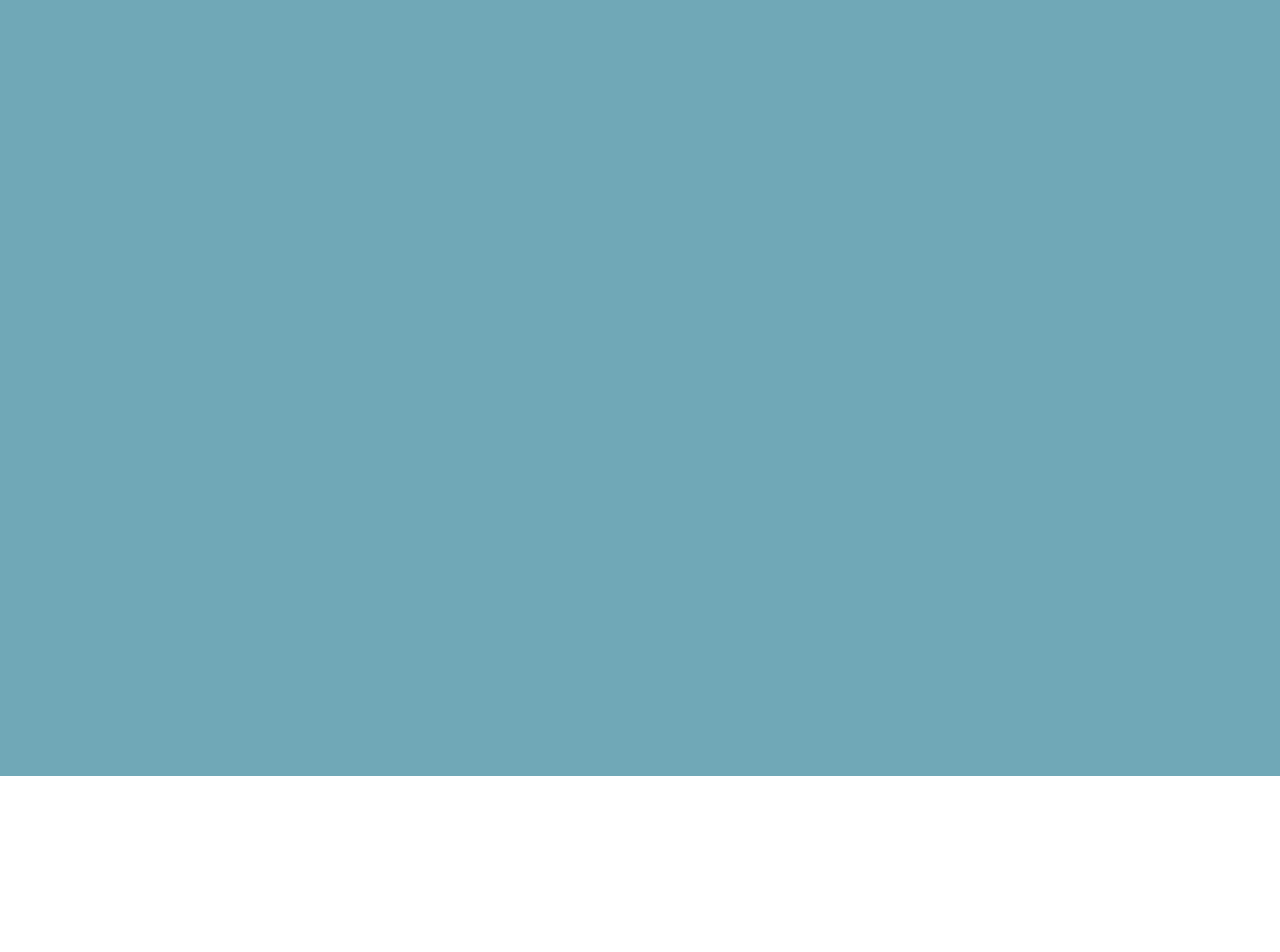
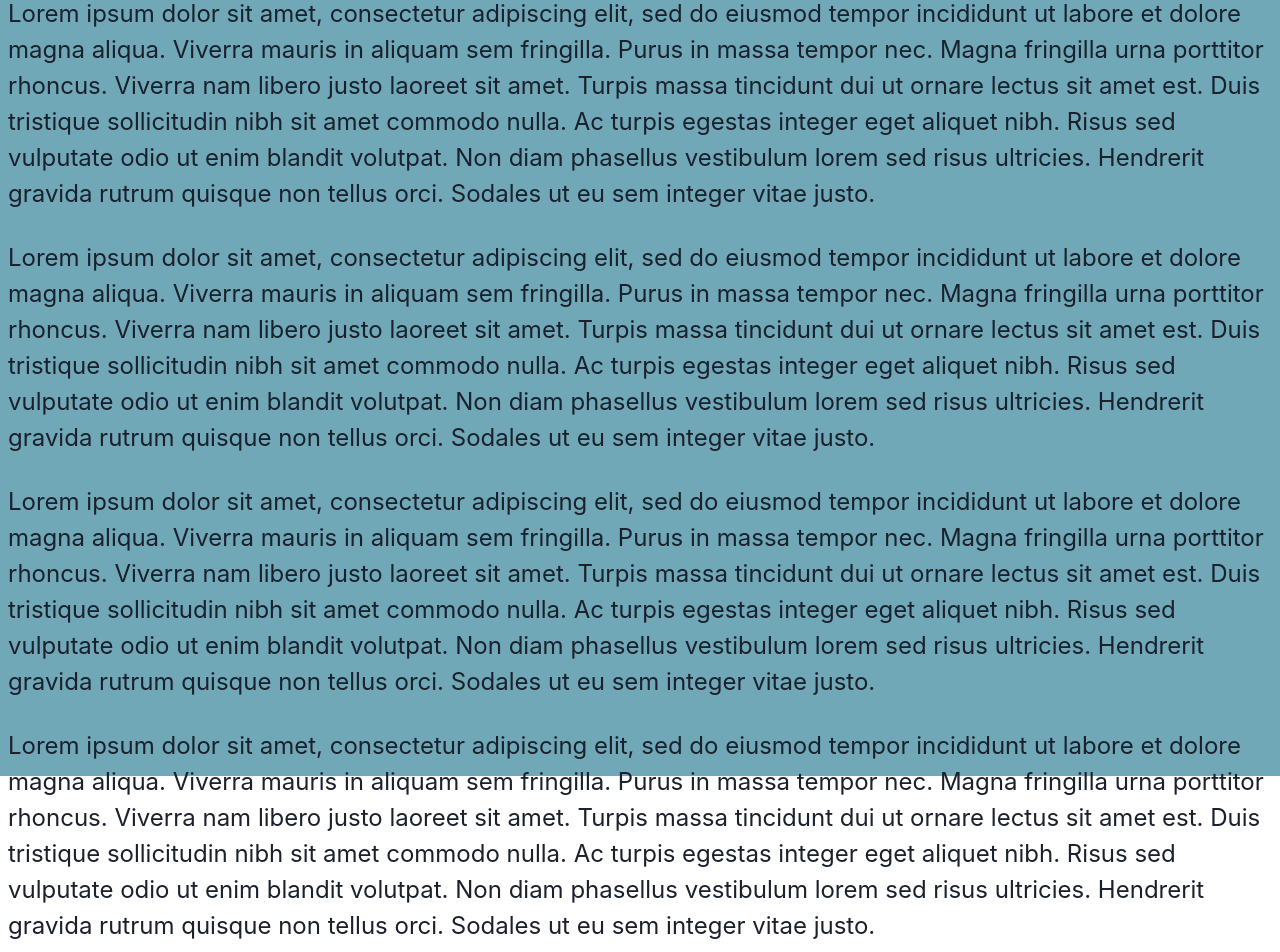
Before and after one commit to EECE-Capstone-ExpLoRa/ExpLoRa-Dashboard, a React (Create React App) app in the folder frontend/: page / in a window 1280 px wide. Shown: the part 108-1060 px from the top of the page. Before the commit the page ends 884 px from the top, so only its background shows below. Built offline with nearby package versions, Linux system fonts and the light colour scheme; no server answers.

Commit message:
placeholder text for home screen

```diff
--- a/frontend/src/App.tsx
+++ b/frontend/src/App.tsx
@@ -7,6 +7,7 @@ import LogIn from './components/LogIn';
 import Register from './components/Register';
 import theme from './utils/theme';
 import NoMatch from './components/NoMatch';
+import NavBar from './components/NavBar';
 
 function App() {
   return (
@@ -19,6 +20,7 @@ function App() {
         height: '100vh'
       }}> */}
         <Router>
+        <NavBar/>
           <Routes>
             <Route path="/" element={<Home />} />
             <Route path="/register" element={<Register />} />
--- a/frontend/src/components/Home.tsx
+++ b/frontend/src/components/Home.tsx
@@ -1,29 +1,44 @@
-import { Flex } from "@chakra-ui/react";
+import { Box, Flex } from "@chakra-ui/react";
 import React from "react";
 // importing Link from react-router-dom to navigate to
 // different end points.
-import NavBar from "./NavBar";
 
 const Home = () => {
   return (
-    <div>
-      <NavBar/>
-
-      <Flex direction='column' align='center' justify='center' backgroundColor='test2.100' h='100vh'>
-        {/* <UnorderedList>
-          <ListItem>
-            <Link to="/">Home</Link>
-          </ListItem>
-          <ListItem>
-            <Link to="/signin">Sign In</Link>
-          </ListItem>
-          <ListItem>
-            <Link to="/register">Register</Link>
-          </ListItem>
-        </UnorderedList>
-        <Outlet/> */}
+      <Flex direction='column' align='center' justify='flex-start' backgroundColor='test2.100' h='100vh'>
+        <Box marginTop='12px' fontSize='2xl' padding='8px'>
+          Lorem ipsum dolor sit amet, consectetur adipiscing elit, sed do eiusmod tempor incididunt ut labore et dolore magna aliqua.
+          Viverra mauris in aliquam sem fringilla. Purus in massa tempor nec. Magna fringilla urna porttitor rhoncus.
+          Viverra nam libero justo laoreet sit amet. Turpis massa tincidunt dui ut ornare lectus sit amet est.
+          Duis tristique sollicitudin nibh sit amet commodo nulla. Ac turpis egestas integer eget aliquet nibh.
+          Risus sed vulputate odio ut enim blandit volutpat. Non diam phasellus vestibulum lorem sed risus ultricies.
+          Hendrerit gravida rutrum quisque non tellus orci. Sodales ut eu sem integer vitae justo.
+        </Box>
+        <Box marginTop='12px' fontSize='2xl' padding='8px'>
+          Lorem ipsum dolor sit amet, consectetur adipiscing elit, sed do eiusmod tempor incididunt ut labore et dolore magna aliqua.
+          Viverra mauris in aliquam sem fringilla. Purus in massa tempor nec. Magna fringilla urna porttitor rhoncus.
+          Viverra nam libero justo laoreet sit amet. Turpis massa tincidunt dui ut ornare lectus sit amet est.
+          Duis tristique sollicitudin nibh sit amet commodo nulla. Ac turpis egestas integer eget aliquet nibh.
+          Risus sed vulputate odio ut enim blandit volutpat. Non diam phasellus vestibulum lorem sed risus ultricies.
+          Hendrerit gravida rutrum quisque non tellus orci. Sodales ut eu sem integer vitae justo.
+        </Box>
+        <Box marginTop='12px' fontSize='2xl' padding='8px'>
+          Lorem ipsum dolor sit amet, consectetur adipiscing elit, sed do eiusmod tempor incididunt ut labore et dolore magna aliqua.
+          Viverra mauris in aliquam sem fringilla. Purus in massa tempor nec. Magna fringilla urna porttitor rhoncus.
+          Viverra nam libero justo laoreet sit amet. Turpis massa tincidunt dui ut ornare lectus sit amet est.
+          Duis tristique sollicitudin nibh sit amet commodo nulla. Ac turpis egestas integer eget aliquet nibh.
+          Risus sed vulputate odio ut enim blandit volutpat. Non diam phasellus vestibulum lorem sed risus ultricies.
+          Hendrerit gravida rutrum quisque non tellus orci. Sodales ut eu sem integer vitae justo.
+        </Box>
+        <Box marginTop='12px' fontSize='2xl' padding='8px'>
+          Lorem ipsum dolor sit amet, consectetur adipiscing elit, sed do eiusmod tempor incididunt ut labore et dolore magna aliqua.
+          Viverra mauris in aliquam sem fringilla. Purus in massa tempor nec. Magna fringilla urna porttitor rhoncus.
+          Viverra nam libero justo laoreet sit amet. Turpis massa tincidunt dui ut ornare lectus sit amet est.
+          Duis tristique sollicitudin nibh sit amet commodo nulla. Ac turpis egestas integer eget aliquet nibh.
+          Risus sed vulputate odio ut enim blandit volutpat. Non diam phasellus vestibulum lorem sed risus ultricies.
+          Hendrerit gravida rutrum quisque non tellus orci. Sodales ut eu sem integer vitae justo.
+        </Box>
       </Flex>
-    </div>
   );
 };
 
--- a/frontend/src/components/Register.tsx
+++ b/frontend/src/components/Register.tsx
@@ -6,7 +6,7 @@ import {
   VStack,
   useToast,
 } from '@chakra-ui/react'
-import { Link } from "react-router-dom";
+import { Link, useNavigate } from "react-router-dom";
 import { Formik } from 'formik';
 import { createUserObject } from '../utils/createUser.dto';
 import { register } from '../services/user.service';
@@ -17,6 +17,8 @@ import { useMutation } from '@tanstack/react-query';
 const Register = () => {
   const toast = useToast();
   const mailFormat = /^[a-zA-Z0-9.!#$%&’*+/=?^_`{|}~-]+@[a-zA-Z0-9-]+(?:\.[a-zA-Z0-9-]+)*$/;
+  const navigate = useNavigate();
+
   const registerUserMutation = useMutation({
     mutationFn: register,
     onSuccess: () => {
@@ -26,6 +28,7 @@ const Register = () => {
         duration: 3000,
         isClosable: true,
       });
+      navigate('/signin');
     },
     onError: () => {
       toast({
```
